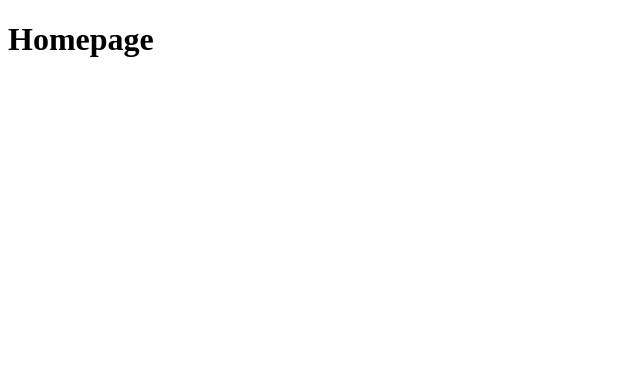
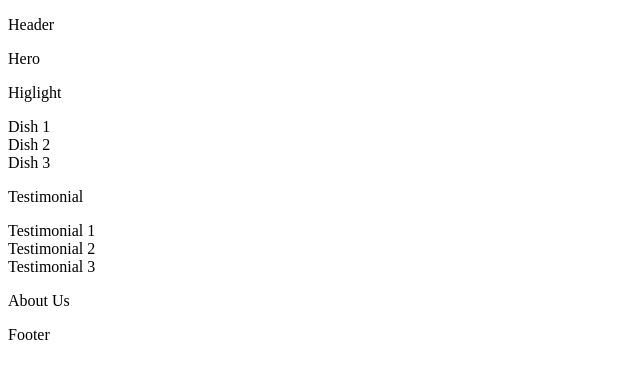
Before and after one commit to devmarto/little-lemon, a React (Create React App) app: page / in a window 1280 px wide. Shown: the top 378 px of the page, without its empty margins (0-640 px from the left). Built offline with nearby package versions, Linux system fonts and the light colour scheme.

Commit message:
create a structure semantic html

```diff
--- a/src/App.js
+++ b/src/App.js
@@ -1,8 +1,20 @@
+import About from "./components/About/About";
+import Footer from "./components/Footer/Footer";
+import Header from "./components/Header/Header";
+import Hero from "./components/Hero/Hero";
+import Highlight from "./components/Highlight/Highlight";
+import Testimonial from "./components/Testimonial/Testimonial";
+
 function App() {
   return (
-    <div className="App">
-      <h1>Homepage</h1>
-    </div>
+    <>
+      <Header />
+      <Hero />
+      <Highlight />
+      <Testimonial />
+      <About />
+      <Footer />
+    </>
   );
 }
 
--- /dev/null
+++ b/src/components/About/About.js
@@ -0,0 +1,9 @@
+function About(){
+  return(
+    <section>
+      <p>About Us</p>
+    </section>
+  )
+}
+
+export default About;
--- /dev/null
+++ b/src/components/Footer/Footer.js
@@ -0,0 +1,9 @@
+function Footer(){
+  return(
+    <footer>
+      Footer
+    </footer>
+  )
+}
+
+export default Footer;
--- /dev/null
+++ b/src/components/Header/Header.js
@@ -0,0 +1,9 @@
+function Header(){
+  return(
+    <header>
+      <p>Header</p>
+    </header>
+  )
+}
+
+export default Header;
--- /dev/null
+++ b/src/components/Hero/Hero.js
@@ -0,0 +1,9 @@
+function Hero(){
+  return(
+    <section>
+      <p>Hero</p>
+    </section>
+  )
+}
+
+export default Hero;
--- /dev/null
+++ b/src/components/Highlight/Highlight.js
@@ -0,0 +1,18 @@
+function Highlight(){
+  return(
+    <section>
+      <p>Higlight</p>
+      <article>
+        Dish 1
+      </article>
+      <article>
+        Dish 2
+      </article>
+      <article>
+        Dish 3
+      </article>
+    </section>
+  )
+}
+
+export default Highlight;
--- /dev/null
+++ b/src/components/Testimonial/Testimonial.js
@@ -0,0 +1,18 @@
+function Testimonial(){
+  return (
+    <section>
+      <p>Testimonial</p>
+      <article>
+        Testimonial 1
+      </article>
+      <article>
+        Testimonial 2
+      </article>
+      <article>
+        Testimonial 3
+      </article>
+    </section>
+  )
+}
+
+export default Testimonial;
```
